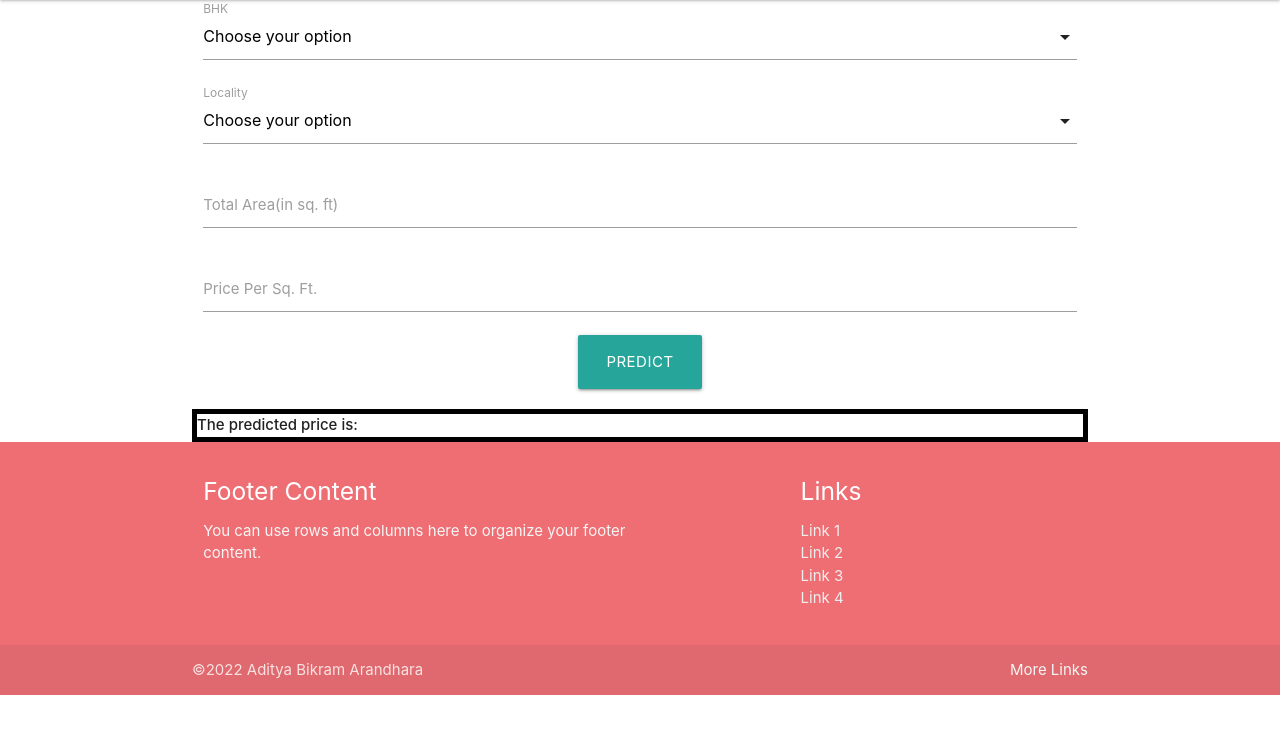
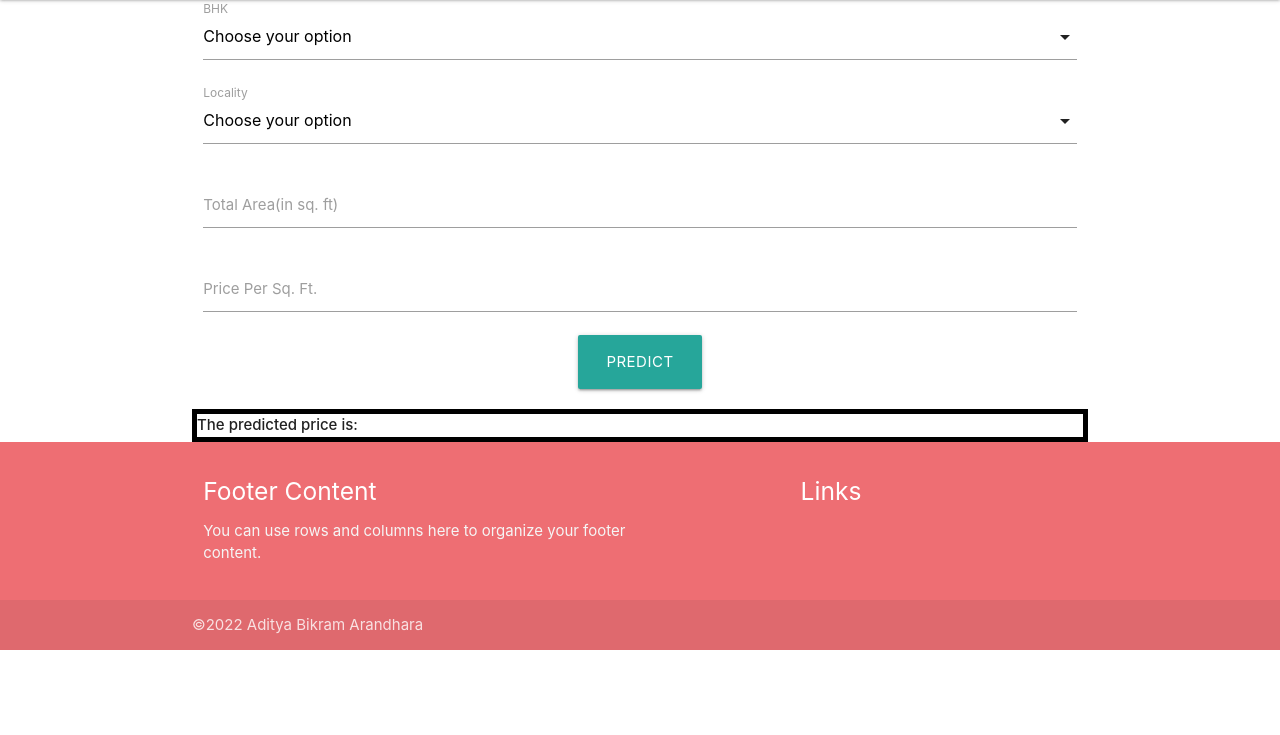
Before and after one commit to Adityabill/house-price-prediction, a Django app: page / in a window 1280 px wide. Shown: the part 65-800 px from the top of the page. Run offline with Django 4.2, Linux system fonts and the light colour scheme.

Commit message:
Made changes in footer

```diff
--- a/templates/base_templates/base_template.html
+++ b/templates/base_templates/base_template.html
@@ -39,19 +39,13 @@
           </div>
           <div class="col l4 offset-l2 s12">
             <h5 class="white-text">Links</h5>
-            <ul>
-              <li><a class="grey-text text-lighten-3" href="#!">Link 1</a></li>
-              <li><a class="grey-text text-lighten-3" href="#!">Link 2</a></li>
-              <li><a class="grey-text text-lighten-3" href="#!">Link 3</a></li>
-              <li><a class="grey-text text-lighten-3" href="#!">Link 4</a></li>
-            </ul>
+
           </div>
         </div>
       </div>
       <div class="footer-copyright">
         <div class="container">
         ©{{year}} Aditya Bikram Arandhara
-        <a class="grey-text text-lighten-4 right" href="#!">More Links</a>
         </div>
       </div>
     </footer>
```
